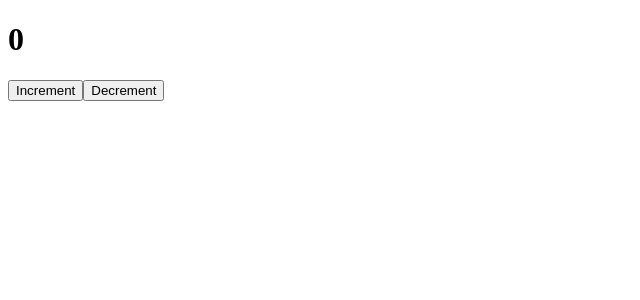
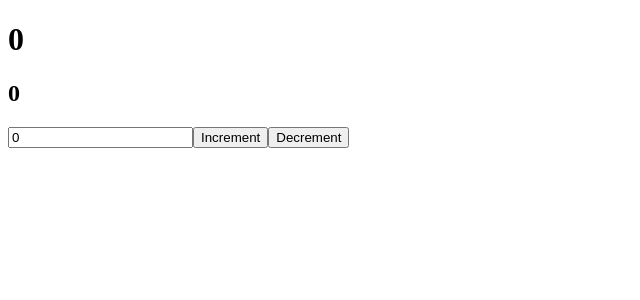
Before and after one commit to KirylZuyeu/ReactStudyProject1, a React (Create React App) app in the folder my-app/: page / in a window 1280 px wide. Shown: the top 300 px of the page, without its empty margins (0-640 px from the left). Built offline with nearby package versions, Linux system fonts and the light colour scheme.

Commit message:
feat: double way autentification

```diff
--- a/my-app/src/App.js
+++ b/my-app/src/App.js
@@ -1,19 +1,26 @@
-import React, { useState } from 'react'
+import React, { useState } from "react";
 
 function App() {
   const [likes, setLikes] = useState(0);
+  const [value, setValue] = useState(0);
 
   function increment() {
-    setLikes(likes + 1)
+    setLikes(likes + 1);
   }
 
   function decrement() {
-    setLikes(likes - 1)
+    setLikes(likes - 1);
   }
 
   return (
     <div className="App">
       <h1>{likes}</h1>
+      <h2>{value}</h2>
+      <input
+        type="text"
+        value={value}
+        onChange={event => setValue(event.target.value)}
+      />
       <button onClick={increment}>Increment</button>
       <button onClick={decrement}>Decrement</button>
     </div>
```
